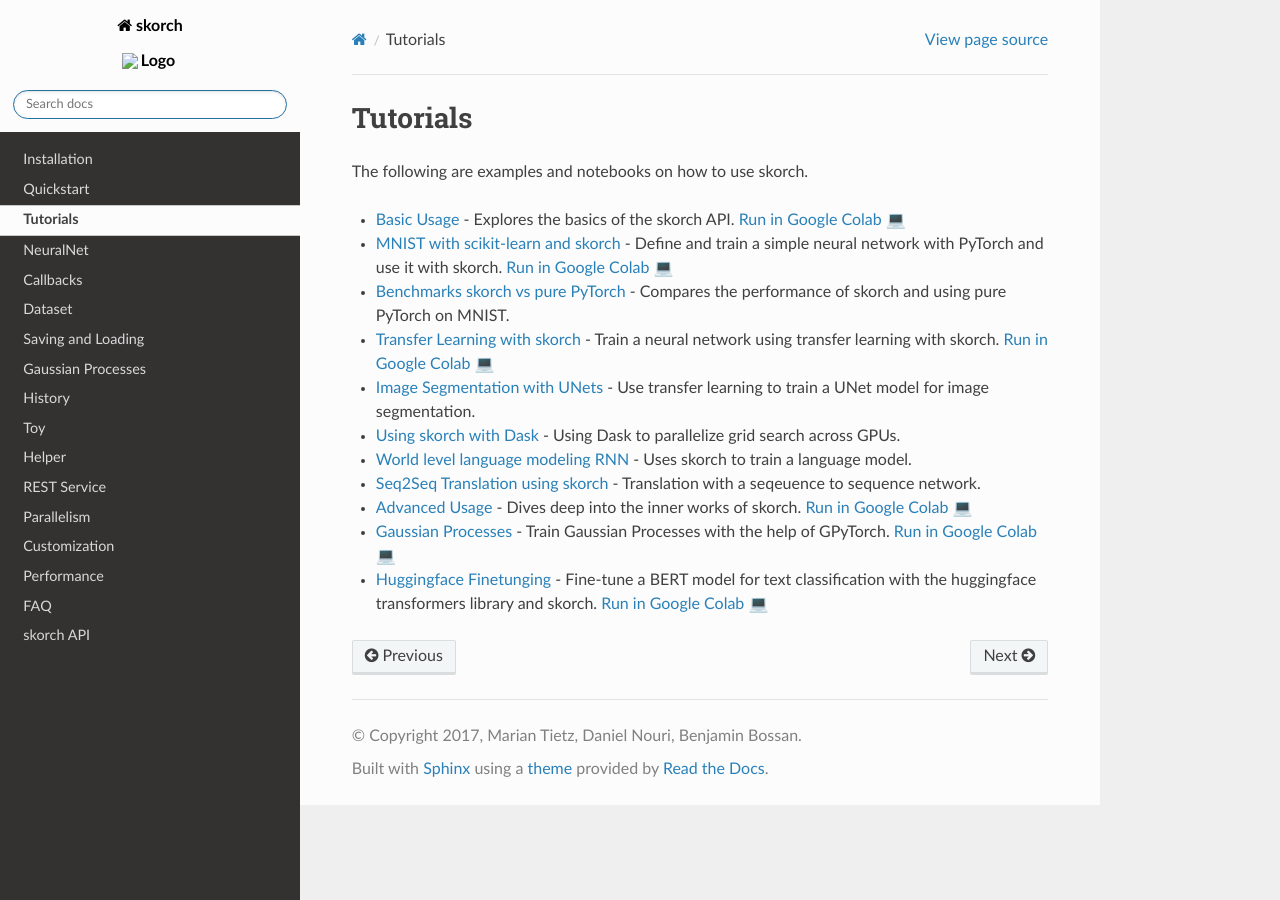
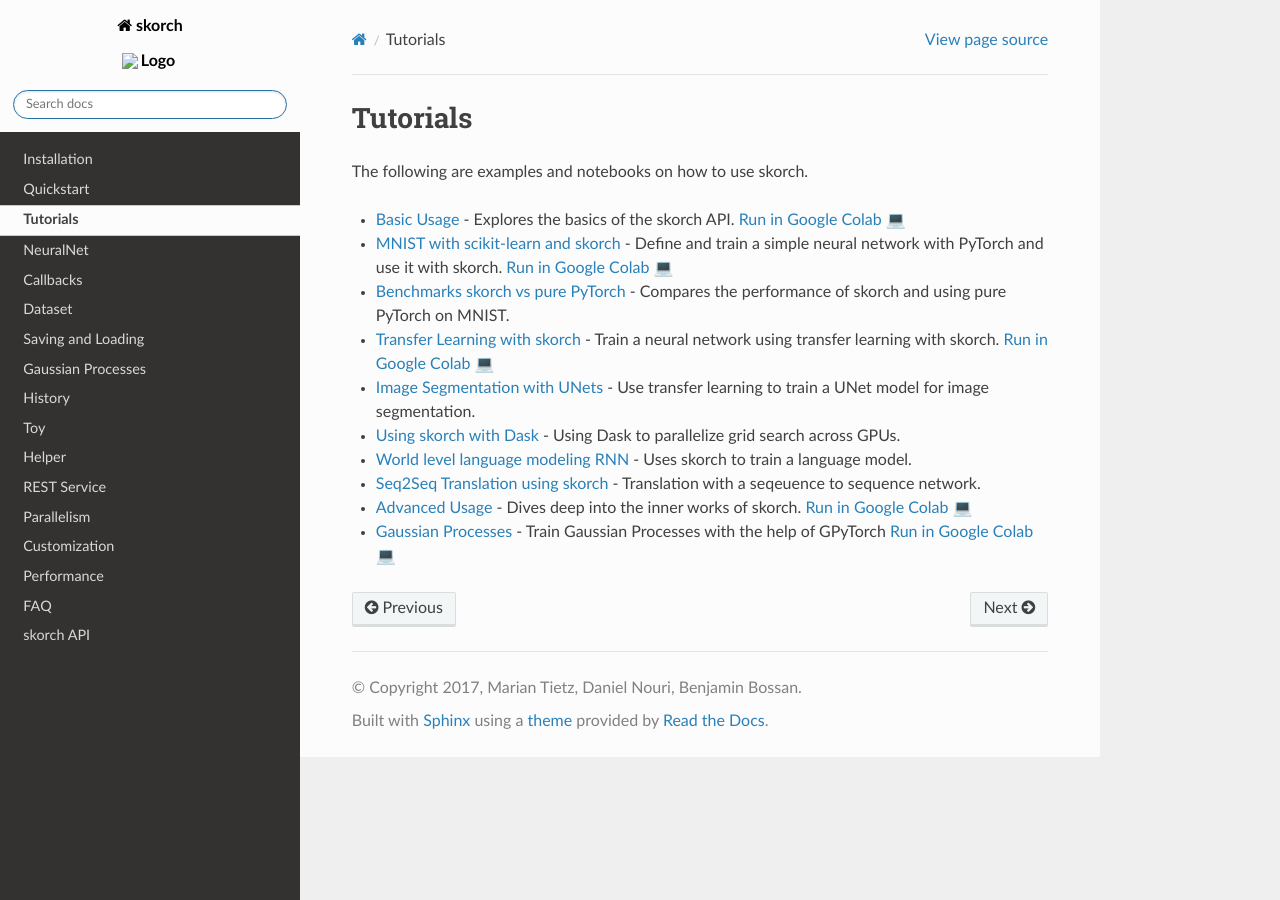
Before and after one commit to skorch-dev/skorch, a Sphinx documentation site: the page built from docs/user/tutorials.rst, in a window 1280 px wide. Built offline with Sphinx 7.4.7 and the Read the Docs theme 2.0.0, drawn with Linux system fonts in a browser that asks for light colours.

Commit message:
Revert "BERT fine-tuning with huggingface transformers"
This reverts commit cda140e1b87152f5266f2ab623e47cd8ba840c75.

```diff
--- a/docs/user/tutorials.rst
+++ b/docs/user/tutorials.rst
@@ -23,6 +23,4 @@ The following are examples and notebooks on how to use skorch.
 
 * `Advanced Usage <https://nbviewer.jupyter.org/github/skorch-dev/skorch/blob/master/notebooks/Advanced_Usage.ipynb>`_ - Dives deep into the inner works of skorch. `Run in Google Colab 💻 <https://colab.research.google.com/github/skorch-dev/skorch/blob/master/notebooks/Advanced_Usage.ipynb>`_
 
-* `Gaussian Processes <https://nbviewer.jupyter.org/github/skorch-dev/skorch/blob/master/notebooks/Gaussian_Processes.ipynb>`_ - Train Gaussian Processes with the help of GPyTorch. `Run in Google Colab 💻 <https://colab.research.google.com/github/skorch-dev/skorch/blob/master/notebooks/Gaussian_Processes.ipynb>`_
-
-* `Huggingface Finetunging <https://nbviewer.jupyter.org/github/skorch-dev/skorch/blob/master/notebooks/Huggingface_Finetuning.ipynb>`_ - Fine-tune a BERT model for text classification with the huggingface transformers library and skorch.  `Run in Google Colab 💻 <https://colab.research.google.com/github/skorch-dev/skorch/blob/master/notebooks/Huggingface_Finetuning.ipynb>`_
+* `Gaussian Processes <https://nbviewer.jupyter.org/github/skorch-dev/skorch/blob/master/notebooks/Gaussian_Processes.ipynb>`_ - Train Gaussian Processes with the help of GPyTorch `Run in Google Colab 💻 <https://colab.research.google.com/github/skorch-dev/skorch/blob/master/notebooks/Gaussian_Processes.ipynb>`_
```
Also changed, not shown: notebooks/README.md, 1 other file.
